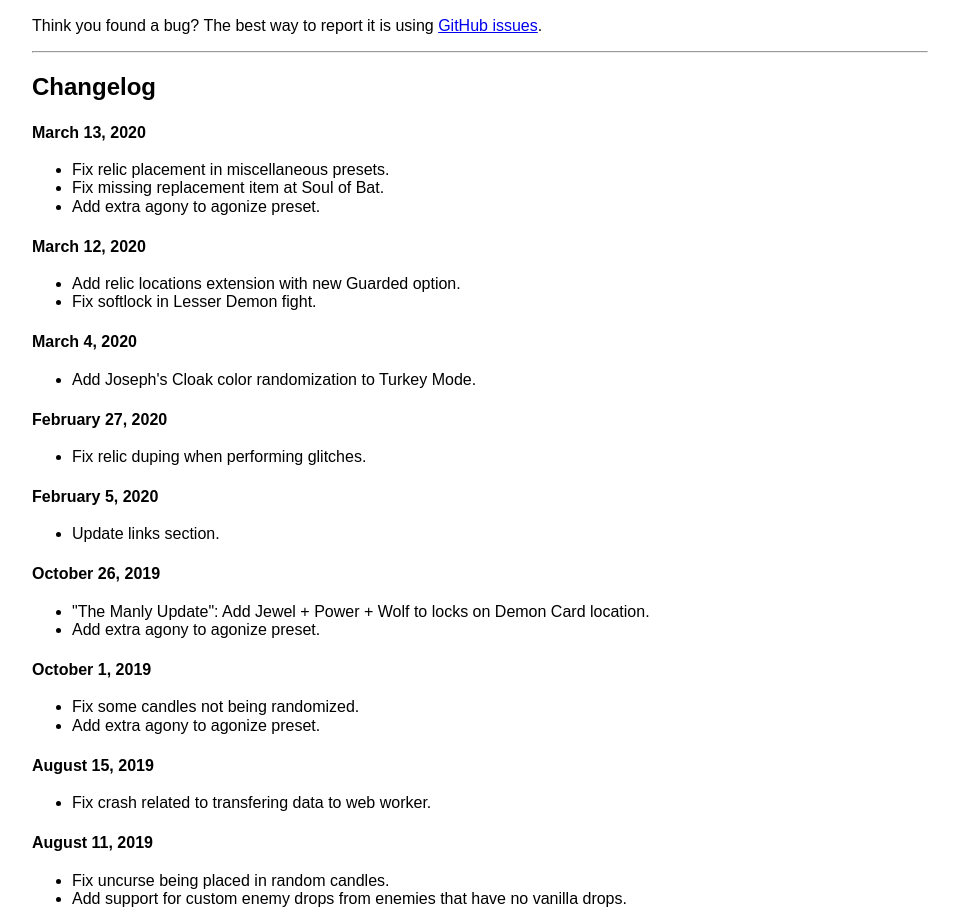
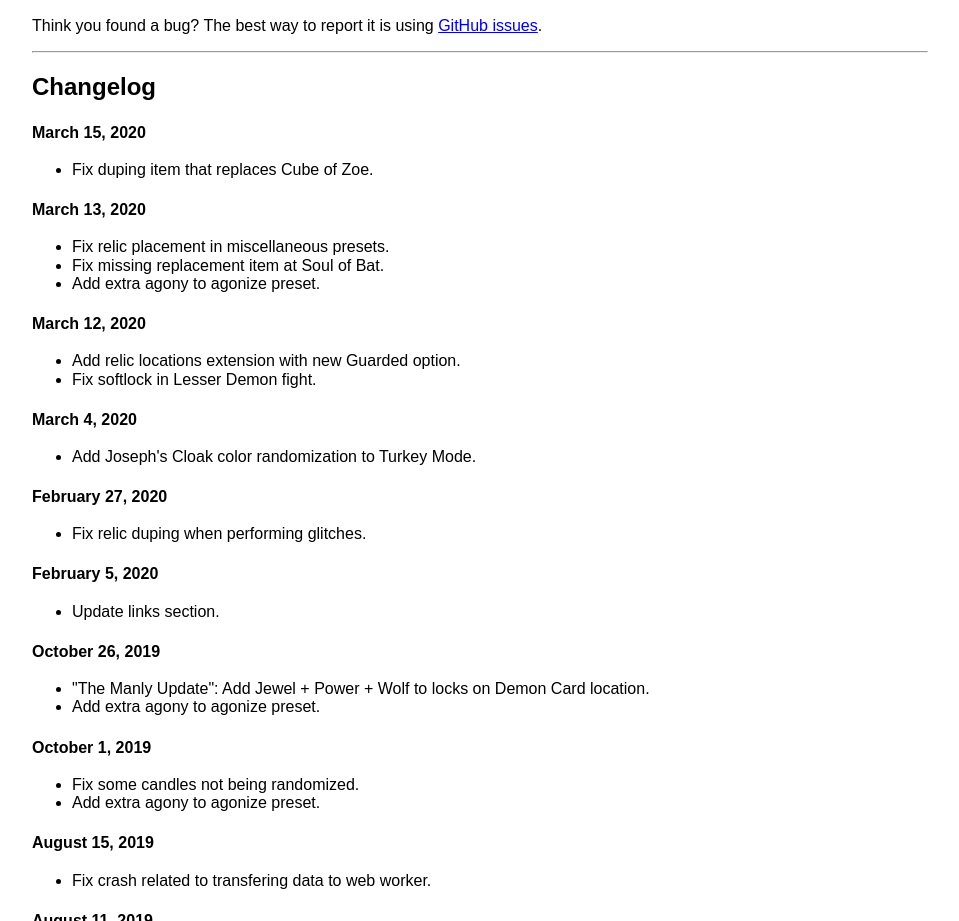
Before and after one commit to 3snowp7im/SotN-Randomizer, a website with bundled scripts: page index.html in a window 1280 px wide. Shown: the part 1194-2115 px from the top of the page, without its empty margins (160-1119 px from the left). Built offline with nearby package versions, Linux system fonts and the light colour scheme.

Commit message:
Update changelog

```diff
--- a/index.html
+++ b/index.html
@@ -215,6 +215,10 @@
       </p>
       <hr>
       <h2><a name="changelog">Changelog</a></h2>
+      <h3><time>March 15, 2020</time></h3>
+      <ul>
+        <li>Fix duping item that replaces Cube of Zoe.</li>
+      </ul>
       <h3><time>March 13, 2020</time></h3>
       <ul>
         <li>Fix relic placement in miscellaneous presets.</li>
```
